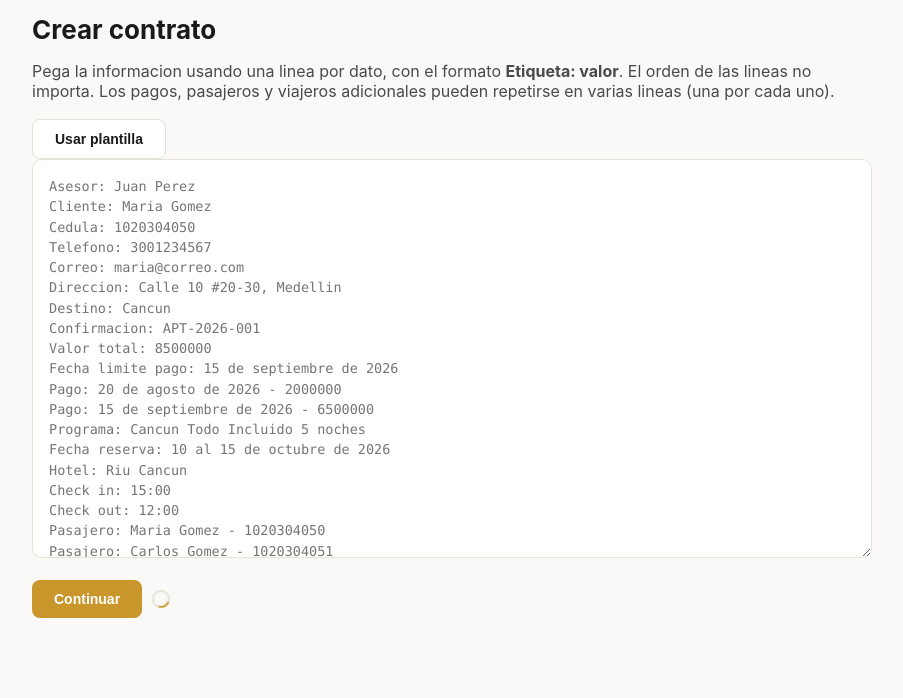
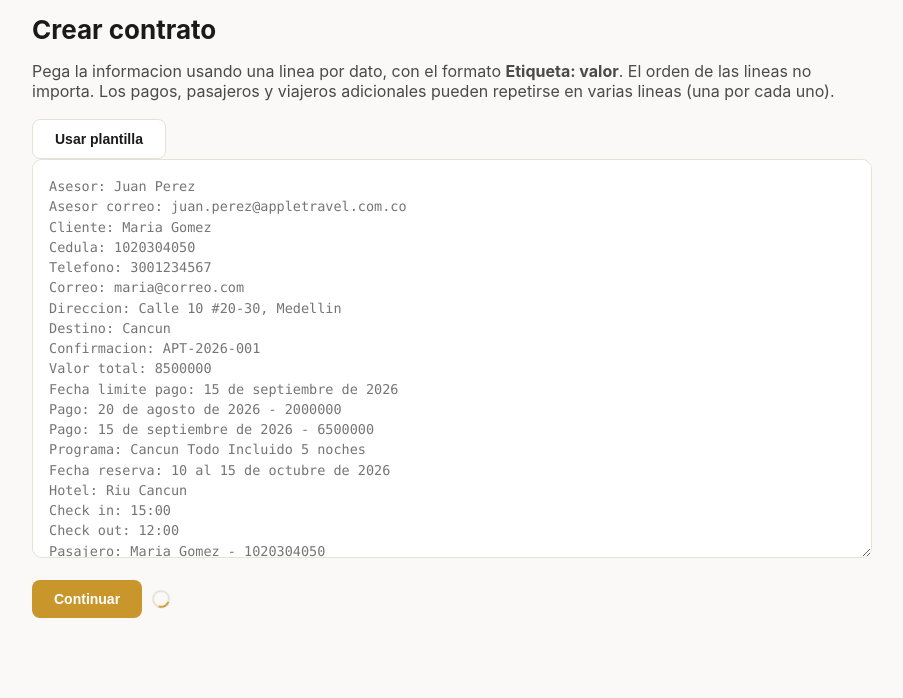
Before and after one commit to Gio-28/desarrollo-apple, a FastAPI app: page /crear/contrato-turismo in a window 1280 px wide. Shown: the part 145-843 px from the top of the page, without its empty margins (188-1091 px from the left). Run offline with FastAPI, Linux system fonts and the light colour scheme; the visitor is signed in with stand-in values (Sample User, id 1); some libraries are stand-ins or nearby versions.

Commit message:
Ajusta envio a firma: CC al asesor, titulo/firmante = numero de reserva
- Nuevo campo asesor_correo (requerido) para poder copiarlo en el envio a firma
- El titulo del documento y el nombre del firmante en Dropbox Sign usan el/los
  numero(s) de confirmacion de reserva en vez del nombre del cliente
- DocumentType ahora expone document_title_fn y cc_fn para que cada tipo de
  documento defina su propio titulo y copias

```diff
--- a/app/documents/__init__.py
+++ b/app/documents/__init__.py
@@ -30,6 +30,8 @@ class DocumentType:
     fill_fn: Callable[[BaseModel], bytes]
     signer_fn: Callable[[BaseModel], tuple[str, str]]
     missing_fields_fn: Callable[[BaseModel], list[str]]
+    document_title_fn: Callable[[BaseModel], str]
+    cc_fn: Callable[[BaseModel], list[str]] | None = None
     enabled: bool = True
 
 
--- a/app/documents/contrato_turismo/schema.py
+++ b/app/documents/contrato_turismo/schema.py
@@ -18,6 +18,7 @@ class PasajeroReserva(BaseModel):
 
 class ContratoTurismo(BaseModel):
     asesor_comercial: str = Field("", description="Nombre del asesor comercial de Apple Travel que atendio al cliente")
+    asesor_correo: str = Field("", description="Correo electronico del asesor comercial, para enviarle copia del contrato")
     cliente_nombre: str = Field("", description="Nombre completo del cliente / tomador del contrato")
     cliente_cedula: str = Field("", description="Cedula de ciudadania o NIT del cliente")
     cliente_direccion: str = Field("", description="Direccion de residencia del cliente")
@@ -51,6 +52,7 @@ class ContratoTurismo(BaseModel):
 # (field, etiqueta visible)
 REQUIRED_SIMPLE_FIELDS = [
     ("asesor_comercial", "Asesor comercial"),
+    ("asesor_correo", "Correo del asesor comercial"),
     ("cliente_nombre", "Nombre del cliente"),
     ("cliente_cedula", "Cedula de ciudadania o NIT del cliente"),
     ("cliente_direccion", "Direccion del cliente"),
--- a/app/documents/contrato_turismo/text_parser.py
+++ b/app/documents/contrato_turismo/text_parser.py
@@ -24,6 +24,10 @@ SCALAR_LABELS = {
     "asesor": "asesor_comercial",
     "asesor comercial": "asesor_comercial",
     "asesora": "asesor_comercial",
+    "asesor correo": "asesor_correo",
+    "correo asesor": "asesor_correo",
+    "correo del asesor": "asesor_correo",
+    "email asesor": "asesor_correo",
     "cliente": "cliente_nombre",
     "nombre": "cliente_nombre",
     "nombre cliente": "cliente_nombre",
--- a/app/routes/documents_routes.py
+++ b/app/routes/documents_routes.py
@@ -83,12 +83,14 @@ async def api_generar(request: Request, slug: str):
     try:
         docx_bytes = doc_type.fill_fn(data)
         signer_email, signer_name = doc_type.signer_fn(data)
+        cc_email_addresses = doc_type.cc_fn(data) if doc_type.cc_fn else []
         result = send_for_signature(
             docx_bytes=docx_bytes,
             filename=f"{doc_type.slug}-{signer_name}.docx",
-            title=f"{doc_type.title} - {signer_name}",
+            title=doc_type.document_title_fn(data),
             signer_email=signer_email,
             signer_name=signer_name,
+            cc_email_addresses=cc_email_addresses,
         )
     except Exception as exc:  # noqa: BLE001
         return JSONResponse({"error": f"No se pudo enviar a firma: {exc}"}, status_code=502)
--- a/app/services/dropboxsign_client.py
+++ b/app/services/dropboxsign_client.py
@@ -11,6 +11,7 @@ def send_for_signature(
     title: str,
     signer_email: str,
     signer_name: str,
+    cc_email_addresses: list[str] | None = None,
     subject: str = "Contrato de turismo Apple Travel",
     message: str = "Por favor revisa y firma el contrato adjunto.",
 ) -> dict:
@@ -27,6 +28,8 @@ def send_for_signature(
         "hide_text_tags": "1",
         "test_mode": "0",
     }
+    for i, cc_email in enumerate(cc_email_addresses or []):
+        data[f"cc_email_addresses[{i}]"] = cc_email
 
     with httpx.Client(timeout=60) as client:
         response = client.post(
--- a/static/js/app.js
+++ b/static/js/app.js
@@ -6,6 +6,7 @@
 
   const SCALAR_FIELDS = [
     ["asesor_comercial", "Asesor comercial"],
+    ["asesor_correo", "Correo del asesor"],
     ["cliente_nombre", "Nombre del cliente"],
     ["cliente_cedula", "Cedula de ciudadania / NIT"],
     ["cliente_direccion", "Direccion"],
@@ -23,7 +24,7 @@
   ];
 
   const EMPTY_DATA = {
-    asesor_comercial: "", cliente_nombre: "", cliente_cedula: "", cliente_direccion: "",
+    asesor_comercial: "", asesor_correo: "", cliente_nombre: "", cliente_cedula: "", cliente_direccion: "",
     cliente_telefono: "", cliente_correo: "", destino: "", confirmacion_reserva: "",
     valor_total: "", fecha_limite_pago: "", pagos: [], pasajeros_adicionales: [],
     programa: "", fecha_reserva: "", hotel: "", check_in: "15:00", check_out: "12:00",
@@ -127,6 +128,7 @@
     let html = "";
     html += `<div class="pv-card"><h2>Contrato</h2>`;
     html += rows("Asesor comercial", d.asesor_comercial);
+    html += rows("Correo del asesor", d.asesor_correo);
     html += rows("Cliente", d.cliente_nombre);
     html += rows("Cedula / NIT", d.cliente_cedula);
     html += rows("Direccion", d.cliente_direccion);
@@ -177,7 +179,7 @@
   function renderEditForm() {
     const d = state.data;
     let html = `<div class="edit-card"><h2>Contrato</h2><div class="form-grid">`;
-    SCALAR_FIELDS.slice(0, 10).forEach(([key, label]) => {
+    SCALAR_FIELDS.slice(0, 11).forEach(([key, label]) => {
       html += fieldInput(key, label, d[key]);
     });
     html += `</div></div>`;
@@ -189,7 +191,7 @@
       <button type="button" class="btn-add" data-add="adicionales">+ Agregar viajero</button></div>`;
 
     html += `<div class="edit-card"><h2>Confirmacion de reserva</h2><div class="form-grid">`;
-    SCALAR_FIELDS.slice(10).forEach(([key, label]) => {
+    SCALAR_FIELDS.slice(11).forEach(([key, label]) => {
       html += fieldInput(key, label, d[key]);
     });
     html += `</div></div>`;
--- a/templates/crear_contrato.html
+++ b/templates/crear_contrato.html
@@ -23,6 +23,7 @@
     </div>
 
     <textarea id="paste-textarea" rows="18" placeholder="Asesor: Juan Perez
+Asesor correo: juan.perez@appletravel.com.co
 Cliente: Maria Gomez
 Cedula: 1020304050
 Telefono: 3001234567
```
Also changed, not shown: app/documents/contrato_turismo/__init__.py (+13 -1 lines).
